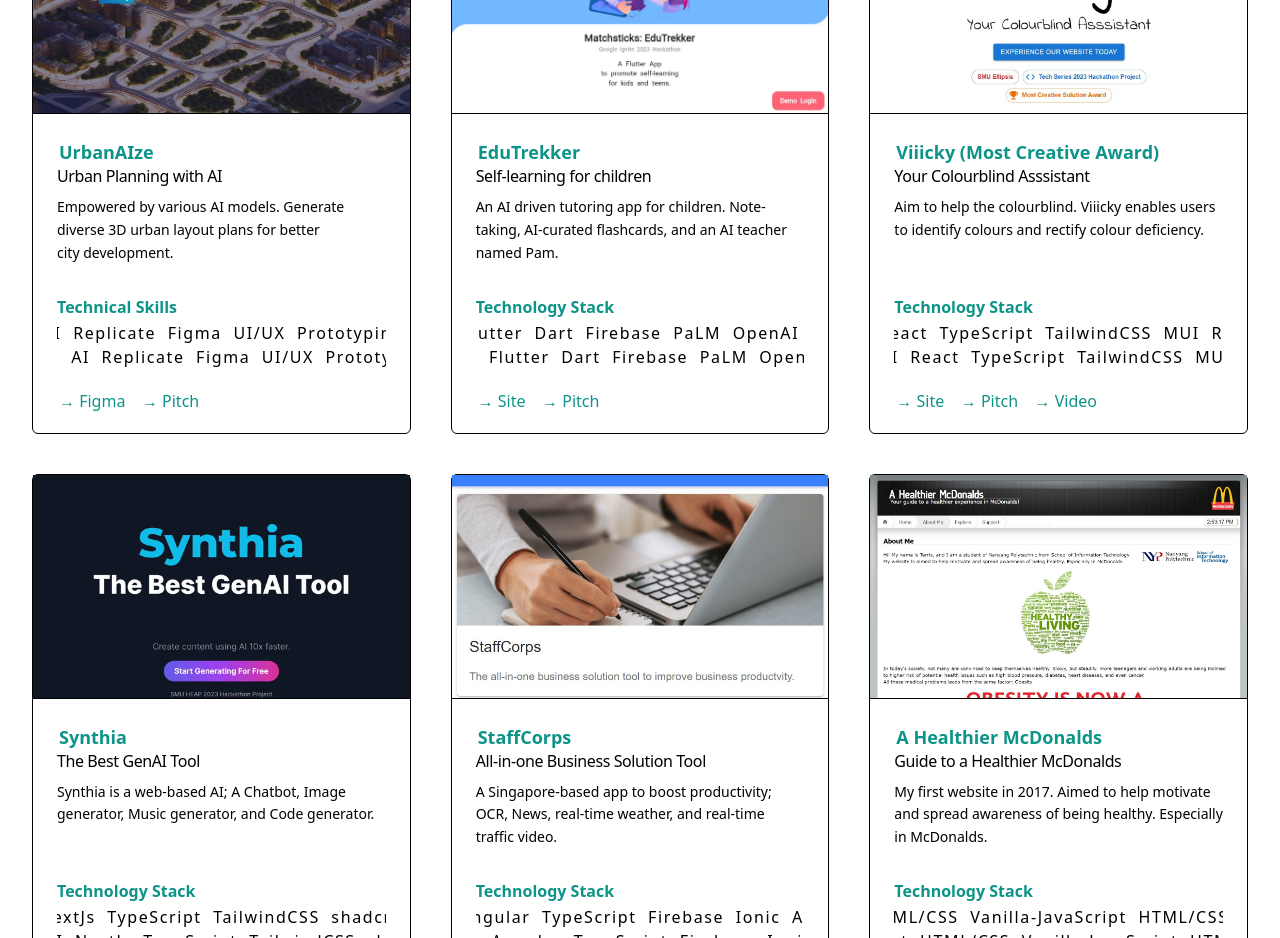
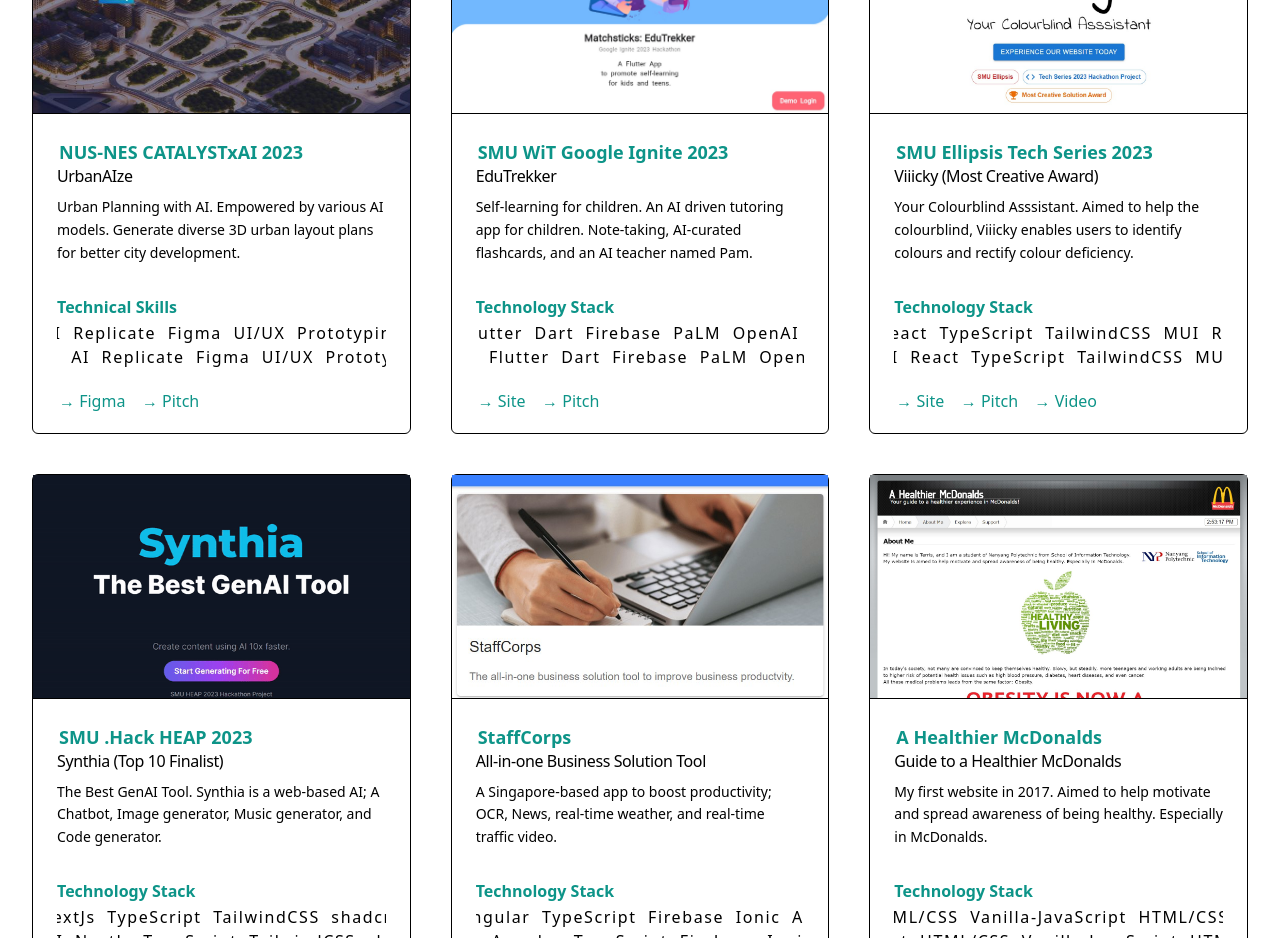
Before and after one commit to Terristwj/Portfolio, a Next.js app: page /projects in a window 1280 px wide. Shown: the part 1540-2478 px from the top of the page. Built offline with nearby package versions, Linux system fonts and the light colour scheme.

Commit message:
Updated projects detail

```diff
--- a/app/projects/components/ProjectCard.tsx
+++ b/app/projects/components/ProjectCard.tsx
@@ -83,6 +83,7 @@
                 {/* Subtitle - START ========================================================= */}
                 <h3
                     className="font-medium select-text
+
                         leading-tight tracking-tight
                         text-black dark:text-white
                         group-hover:text-teal-600 dark:group-hover:text-teal-400
--- a/data/projects/projects.json
+++ b/data/projects/projects.json
@@ -28,9 +28,9 @@
     {
         "completion_sequence": 3,
         "project_type": "hackathon",
-        "title": "Synthia",
-        "subtitle": "The Best GenAI Tool",
-        "overview": "Synthia is a web-based AI; A Chatbot, Image generator, Music generator, and Code generator.",
+        "title": "SMU .Hack HEAP 2023",
+        "subtitle": "Synthia (Top 10 Finalist)",
+        "overview": "The Best GenAI Tool. Synthia is a web-based AI; A Chatbot, Image generator, Music generator, and Code generator.",
         "links": [
             ["site", "https://synthia-gen-ai-website.vercel.app/"],
             [
@@ -57,9 +57,9 @@
     {
         "completion_sequence": 4,
         "project_type": "hackathon",
-        "title": "Viiicky (Most Creative Award)",
-        "subtitle": "Your Colourblind Asssistant",
-        "overview": "Aim to help the colourblind. Viiicky enables users to identify colours and rectify colour deficiency.",
+        "title": "SMU Ellipsis Tech Series 2023",
+        "subtitle": "Viiicky (Most Creative Award)",
+        "overview": "Your Colourblind Asssistant. Aimed to help the colourblind, Viiicky enables users to identify colours and rectify colour deficiency.",
         "links": [
             ["site", "https://vicky-nine.vercel.app/"],
             [
@@ -77,9 +77,9 @@
     {
         "completion_sequence": 5,
         "project_type": "hackathon",
-        "title": "EduTrekker",
-        "subtitle": "Self-learning for children",
-        "overview": "An AI driven tutoring app for children. Note-taking, AI-curated flashcards, and an AI teacher named Pam.",
+        "title": "SMU WiT Google Ignite 2023",
+        "subtitle": "EduTrekker",
+        "overview": "Self-learning for children. An AI driven tutoring app for children. Note-taking, AI-curated flashcards, and an AI teacher named Pam.",
         "links": [
             ["site", "https://ignite-matchsticks-pam.web.app/"],
             [
@@ -96,9 +96,9 @@
     {
         "completion_sequence": 6,
         "project_type": "hackathon",
-        "title": "UrbanAIze",
-        "subtitle": "Urban Planning with AI",
-        "overview": "Empowered by various AI models. Generate diverse 3D urban layout plans for better city development.",
+        "title": "NUS-NES CATALYSTxAI 2023",
+        "subtitle": "UrbanAIze",
+        "overview": "Urban Planning with AI. Empowered by various AI models. Generate diverse 3D urban layout plans for better city development.",
         "links": [
             [
                 "figma",
```
